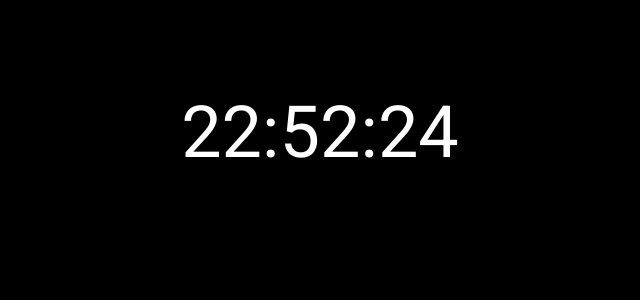
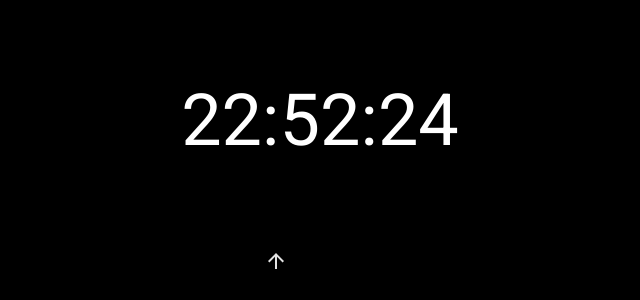
Before and after one commit to Seysa/screen-saver, a Vue app: page / in a window 1280 px wide. Shown: the part 250-550 px from the top of the page, without its empty margins (320-960 px from the left). Built offline with nearby package versions, Linux system fonts and the light colour scheme; no server answers.

Commit message:
add wind speed

```diff
--- a/src/components/TheWeather.vue
+++ b/src/components/TheWeather.vue
@@ -12,12 +12,16 @@
       <span id="sunrise">{{ sunriseHour }}</span>
       <span class="mx-2">→</span>
       <span id="sunset">{{ sunsetHour }}</span>
+      <span id="wind" class="flex items-center">
+        <img src="../icons/arrow_upward.svg" :style="{transform: windIconRotation}" />
+        {{ windSpeed }}
+      </span>
     </div>
   </div>
 </template>
 
 <script lang="ts" setup>
-import { computed, Ref, ref, watch } from "vue";
+import { computed, Ref, ref } from "vue";
 import { queryWeather, WeatherApiResponse } from "../weather";
 import { toHour } from "../time";
 
@@ -29,23 +33,31 @@ const props = defineProps<{
   };
 }>();
 
-const hasData = ref(false);
-const sunrise = ref(0);
-const sunset = ref(0);
 
 const roundedTemp = computed(() => Math.round(data?.value?.current.temp ?? 0));
 const sunriseHour = computed(() => toHour(sunrise.value));
 const sunsetHour = computed(() => toHour(sunset.value));
+const sunrise = computed(() => (data.value?.current.sunrise ?? 0) * 1000);
+const sunset = computed(() => (data.value?.current.sunset ?? 0) * 1000);
+const hasData = computed(() => data.value !== null && !props.hidden);
+
+const windSpeed = computed(() => {
+  const speed = data.value?.current.wind_speed ?? 0;
+  return `${Math.round(speed * 3.6)} km/h`; // Convert m/s to km/h
+});
+
+// compute icon that is rotated based on wind direction
+const windIconRotation = computed(() => {
+  const direction = data.value?.current.wind_deg ?? 0;
+  return `rotate(${direction}deg)`;
+});
 
 const data: Ref<WeatherApiResponse | null> = ref(null);
 
 async function updateWeather() {
   data.value = await queryWeather(props.position);
-  sunrise.value = data.value.current.sunrise * 1000;
-  sunset.value = data.value.current.sunset * 1000;
-  hasData.value = true;
 }
 
 updateWeather();
-setInterval(updateWeather, 1000 * 60 * 2); // 2 minut
+setInterval(updateWeather, 1000 * 60 * 2); // 2 minutes
 </script>
```
Also changed, not shown: src/icons/arrow_upward.svg (added).
